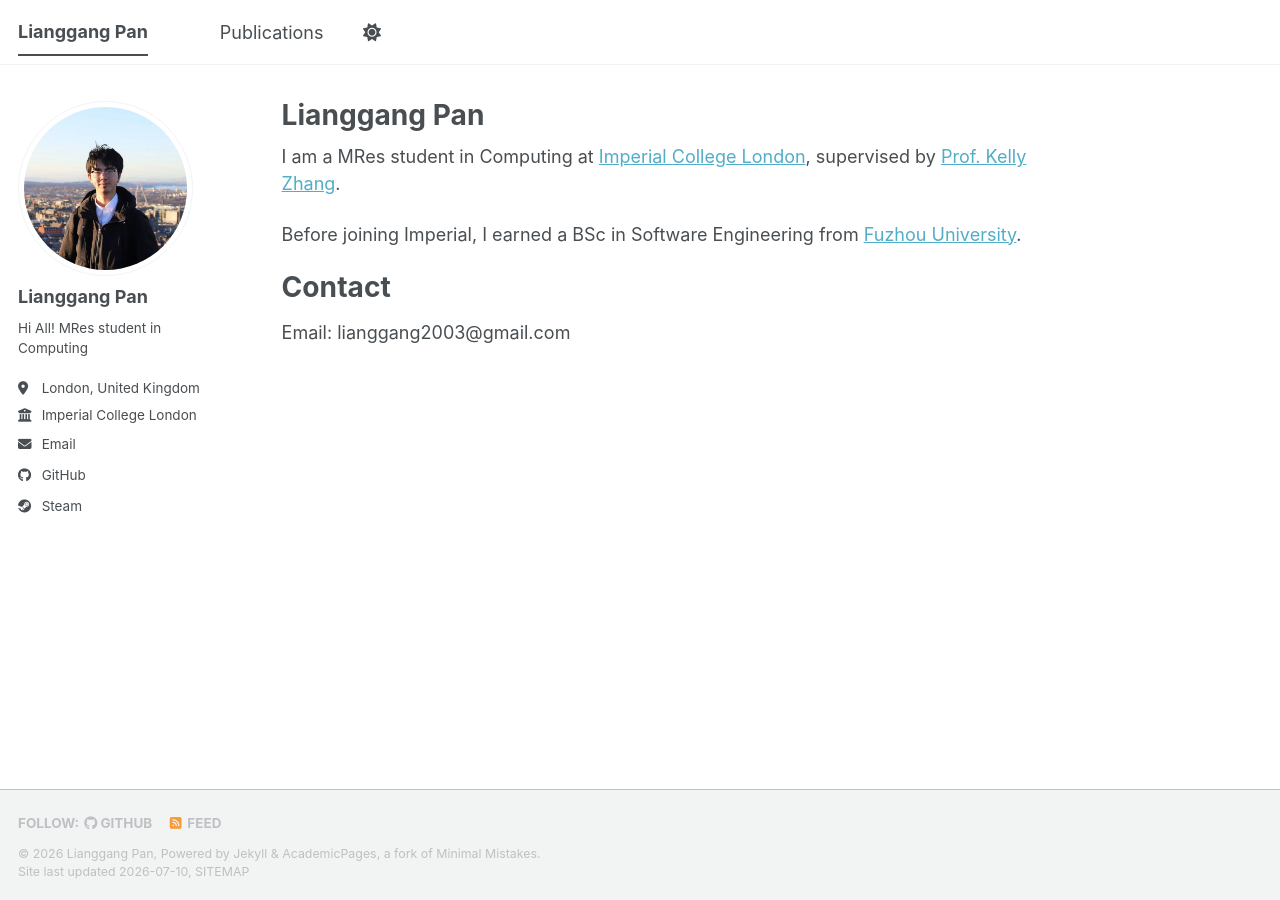
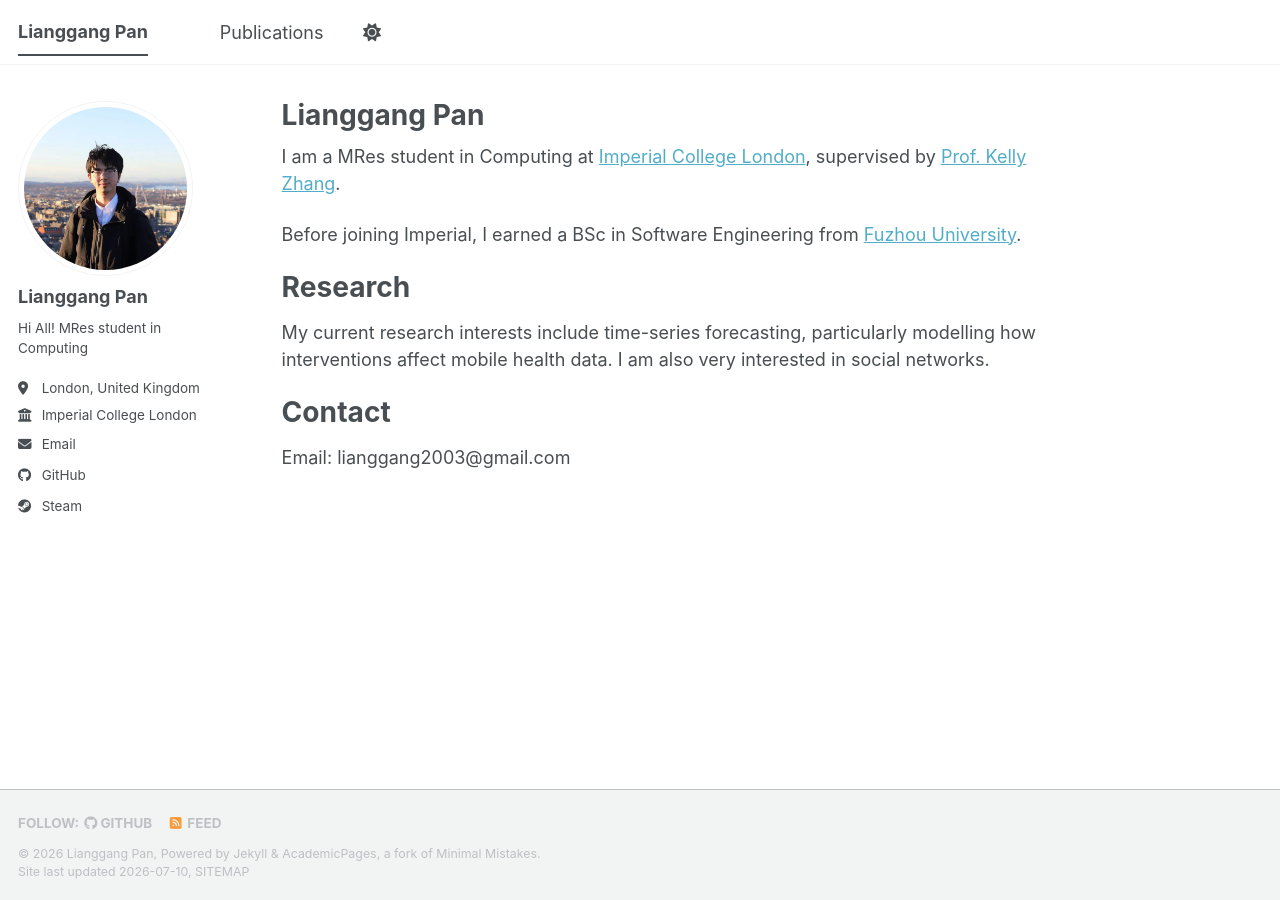
Before and after one commit to ligeaaa/ligeaaa.github.io, a Jekyll site: the page built from _pages/about.md, in a window 1280 px wide. Built offline with Jekyll 4.4.1, drawn with Linux system fonts in a browser that asks for light colours; a style sheet for code colours, icons or effects is not loaded.

Commit message:
✨ feat: add research interest

```diff
--- a/_pages/about.md
+++ b/_pages/about.md
@@ -11,6 +11,10 @@ I am a MRes student in Computing at [Imperial College London](https://www.imperi
 
 Before joining Imperial, I earned a BSc in Software Engineering from [Fuzhou University](https://www.fzu.edu.cn/).
 
+
+Research
+======
+My current research interests include time-series forecasting, particularly modelling how interventions affect mobile health data. I am also very interested in social networks.
 
 
 Contact
```
